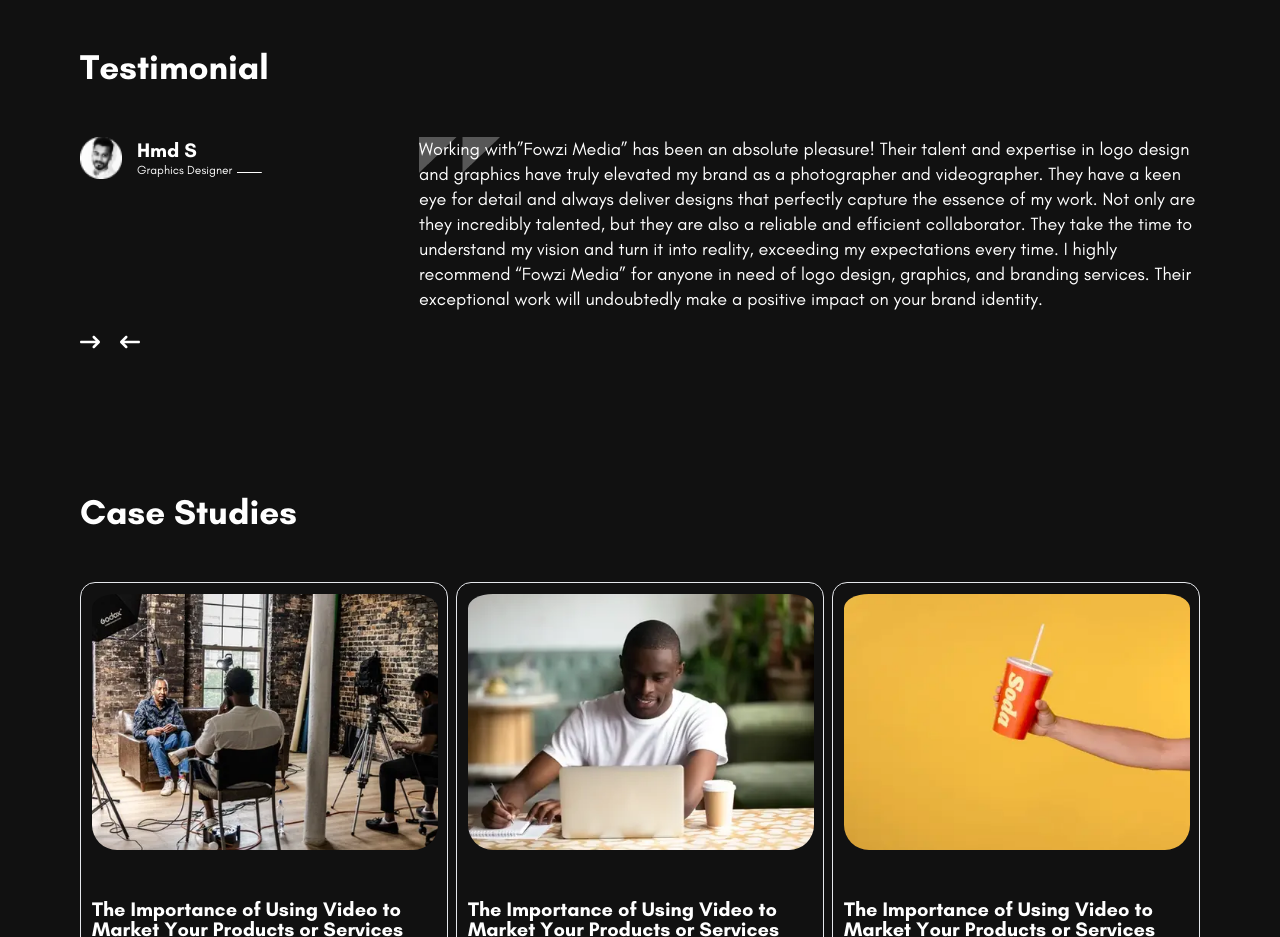
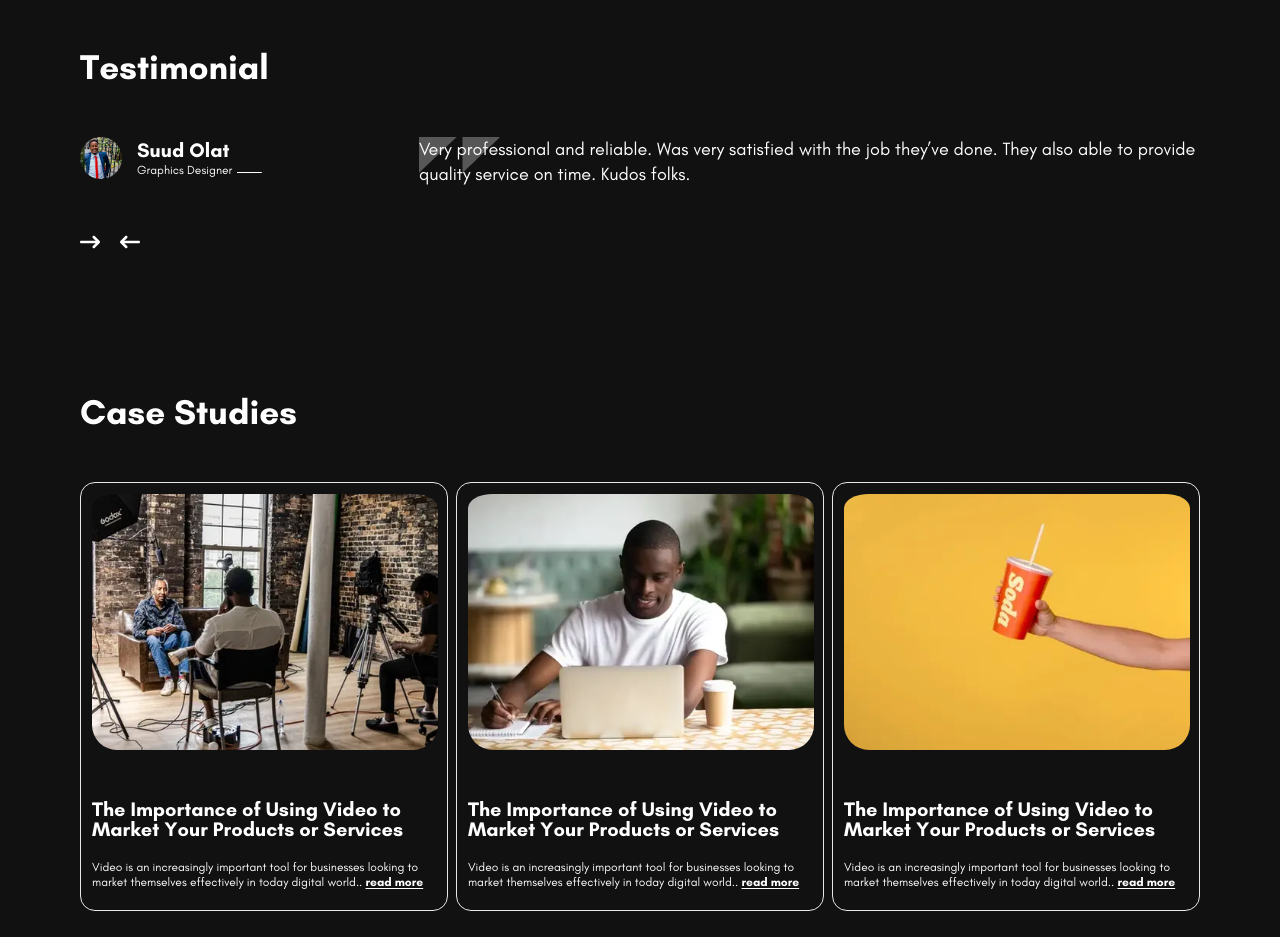
Before and after one commit to joySutradhor/fowzimediaClientside, a React (Vite) app: page / in a window 1280 px wide. Shown: the part 3380-4317 px from the top of the page. Built offline with nearby package versions, Linux system fonts and the light colour scheme.

Commit message:
testimonial done

```diff
--- a/src/ClientSide/Pages/HomePage/Testimonial/Testimonial.jsx
+++ b/src/ClientSide/Pages/HomePage/Testimonial/Testimonial.jsx
@@ -4,7 +4,8 @@ import 'slick-carousel/slick/slick-theme.css';
 import './testimonial.css';
 import profile from "/profile.png"
 import pic1 from "/pic-1.png"
-import pic2 from "/pic-2.png"
+import pic3 from "/pic-3.png"
+import pic4 from "/pic-4.png"
 import line from "/line.png"
 import { FaArrowRightLong } from "react-icons/fa6";
 import { FaArrowLeftLong } from "react-icons/fa6";
@@ -57,13 +58,13 @@ const Testimonial = () => {
                             <div className='flex items-center '>
                                 <div>
                                     <img
-                                        src={profile}
+                                        src={pic4}
                                         className="block 2xl:w-[51px] 2xl:h-[51px] xl:w-[42px] xl:h-[42px] w-[30px]"
                                         alt="Wild Landscape"
                                     />
                                 </div>
                                 <div className='text-white 2xl:ml-[20px] xl:ml-[15px] ml-[5px]'>
-                                    <h3 className='testHeading'>Hmd S</h3>
+                                    <h3 className='testHeading'>Suud Olat</h3>
                                     <div className='flex items-center'>
                                         <h4 className='testSubHeading'>Graphics Designer</h4>
                                         <h3 className='2xl:ml-[10px] 2xl:mt-[10px] xl:ml-[5px] xl:mt-[5px] ml-1 mt-1'><img className='h-[1px] xl:w-[25px] 2xl:w-[34px] w-[10px]' src={line} alt="" /></h3>
@@ -76,7 +77,7 @@ const Testimonial = () => {
                             xl:text-[18px] xl:leading-[25px] xl:mt-0
                             text-[14px] mt-[20px]
                             font-glacialBase  xl:bg-[url('/testimonialBg.png')] 2xl:bg-[url('/testimonialBg.png')] bg-[url('/testimonialBgMobile.png')]   bg-no-repeat bg-left-top">
-                               Working with”Fowzi Media” has been an absolute pleasure! Their talent and expertise in logo design and graphics have truly elevated my brand as a photographer and videographer. They have a keen eye for detail and always deliver designs that perfectly capture the essence of my work. Not only are they incredibly talented, but they are also a reliable and efficient collaborator. They take the time to understand my vision and turn it into reality, exceeding my expectations every time. I highly recommend “Fowzi Media” for anyone in need of logo design, graphics, and branding services. Their exceptional work will undoubtedly make a positive impact on your brand identity.
+                               Very professional and reliable. Was very satisfied with the job they’ve done. They also able to provide quality service on time. Kudos folks.
                             </p>
                             {/* <p className="pt-[5px] text-[#FF0101]" onClick={()=>showBtn()}>{show? "Show More" : "Show Less"}</p> */}
                         </div>
@@ -119,13 +120,13 @@ const Testimonial = () => {
                             <div className='flex items-center '>
                                 <div>
                                     <img
-                                        src={pic2}
+                                        src={pic3}
                                         className="block 2xl:w-[51px] 2xl:h-[51px] xl:w-[42px] xl:h-[42px] w-[30px]"
                                         alt="Wild Landscape"
                                     />
                                 </div>
                                 <div className='text-white 2xl:ml-[20px] xl:ml-[15px] ml-[5px]'>
-                                    <h3 className='testHeading'>Nazmul Islam</h3>
+                                    <h3 className='testHeading'>Rondo Services</h3>
                                     <div className='flex items-center'>
                                         <h4 className='testSubHeading'>Graphics Designer</h4>
                                         <h3 className='2xl:ml-[10px] 2xl:mt-[10px] xl:ml-[5px] xl:mt-[5px] ml-1 mt-1'><img className='h-[1px] xl:w-[25px] 2xl:w-[34px] w-[10px]' src={line} alt="" /></h3>
@@ -138,7 +139,7 @@ const Testimonial = () => {
                             xl:text-[18px] xl:leading-[25px] xl:mt-0
                             text-[14px] mt-[20px]
                             font-glacialBase  xl:bg-[url('/testimonialBg.png')] 2xl:bg-[url('/testimonialBg.png')] bg-[url('/testimonialBgMobile.png')]   bg-no-repeat bg-left-top">
-                               Working with”Fowzi Media” has been an absolute pleasure! Their talent and expertise in logo design and graphics have truly elevated my brand as a photographer and videographer. They have a keen eye for detail and always deliver designs that perfectly capture the essence of my work. Not only are they incredibly talented, but they are also a reliable and efficient collaborator. They take the time to understand my vision and turn it into reality, exceeding my expectations every time. I highly recommend “Fowzi Media” for anyone in need of logo design, graphics, and branding services. Their exceptional work will undoubtedly make a positive impact on your brand identity.
+                               The Fowzi Media team has been excellent to work with. From start to finish, the communication was on point. The design was done exceptionally well per our requirements and was delivered to all locations on time. We highly recommend this company for all digital and web design needs!
                             </p>
                             {/* <p className="pt-[5px] text-[#FF0101]" onClick={()=>showBtn()}>{show? "Show More" : "Show Less"}</p> */}
                         </div>
```
Also changed, not shown: public/pic-3.png (added), public/pic-4.png (added).
